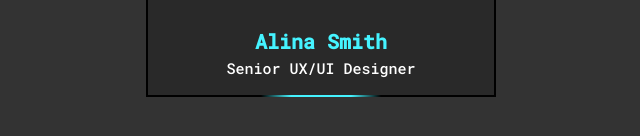
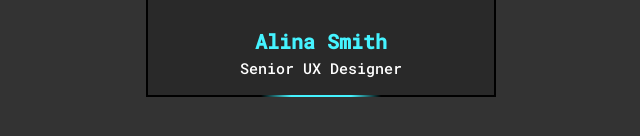
Before and after one commit to Eskalifer1/CSS-Animation-Youtube, a plain HTML site: page index.html in a window 1280 px wide. Shown: the part 398-534 px from the top of the page, 319-959 px from the left. Drawn offline with Linux system fonts and the light colour scheme.

Commit message:
Changed index.html

```diff
--- a/index.html
+++ b/index.html
@@ -15,7 +15,7 @@
         </div>
         <div class="content">
             <div class="details">
-                <h2>Alina Smith<br><span>Senior UX/UI Designer</span></h2>
+                <h2>Alina Smith<br><span>Senior UX Designer</span></h2>
             <div class="data">
                 <h3>342 <br><span>Posts</span></h3>
                 <h3>120k <br><span>Followers</span></h3>
```
